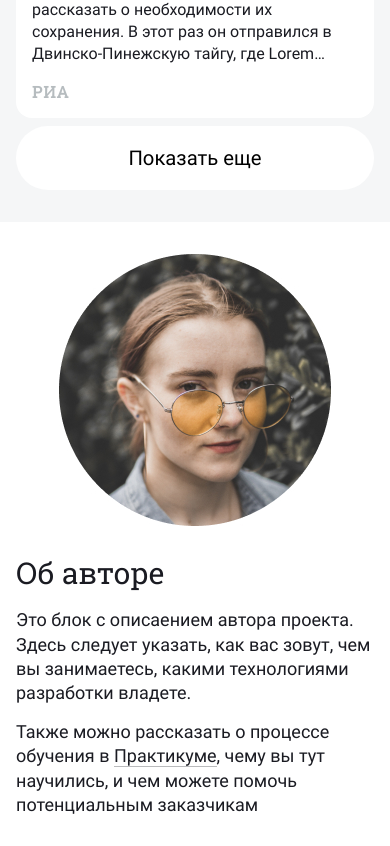
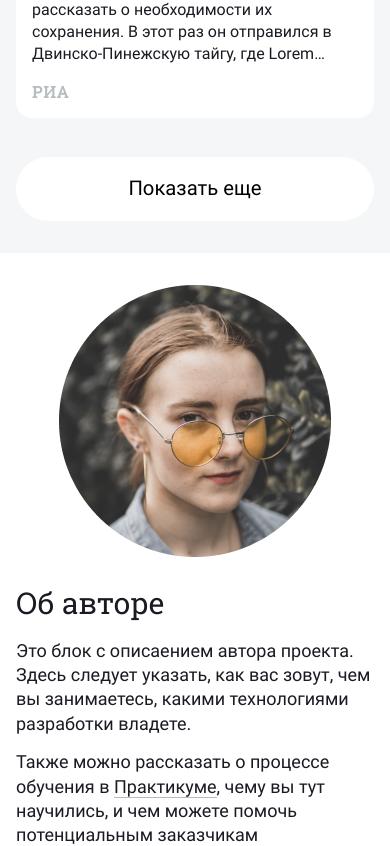
Before and after one commit to alsokolov/praktikum-front, a website built with webpack: page src/pages/index/index.html in a window 390 px wide. Shown: the part 2741-3587 px from the top of the page. Built offline with nearby package versions, Linux system fonts and the light colour scheme.

Commit message:
change block_elem name

```diff
--- a/src/blocks/cards/cards.css
+++ b/src/blocks/cards/cards.css
@@ -1,5 +1,4 @@
 @import url(./__item/cards__item.css);
-@import url(./__more/cards__more.css);
 
 .cards {
   display: flex;
--- a/src/blocks/cards/__more/cards__more.css
+++ b/src/blocks/section/__add/section__add.css
@@ -1,4 +1,4 @@
-.cards__more {
+.section__add {
   display: block;
   min-width: 288px;
   height: 64px;
@@ -6,7 +6,7 @@
   background: #FFFFFF;
   border-radius: 80px;
   cursor: pointer;
-  margin: 0 auto;
+  margin: 1.5em auto 0;
   padding: 0 .5em;
   box-sizing: border-box;
   font: 500 1.125em/1.35 'Roboto', Arial, sans-serif;
@@ -14,17 +14,17 @@
 }
 
 @media screen and (max-width: 767px) {
-  .cards__more {
+  .section__add {
     min-width: auto;
     width: 100%;
   }
 }
 
-.cards__more:hover {
+.section__add:hover {
   background: rgba(26, 27, 34, .1);
 }
 
-.cards__more:focus {
+.section__add:focus {
   outline: none;
   background: rgba(26, 27, 34, .1);
 }
--- a/src/blocks/section/section.css
+++ b/src/blocks/section/section.css
@@ -1,4 +1,5 @@
 @import url(./__head/section__head.css);
+@import url(./__add/section__add.css);
 @import url(./__tech/section__tech.css);
 @import url(./__glide/section__glide.css);
 @import url(./__head-title/section__head-title.css);
--- a/src/pages/index/index.html
+++ b/src/pages/index/index.html
@@ -82,7 +82,7 @@
           <a href="https://example.com" class="card__source">Риа</a>
         </div>
       </div>
-      <button class="cards__more">Показать еще</button>
+      <button class="section__add">Показать еще</button>
     </section>
 
     <aside class="section author">
```
